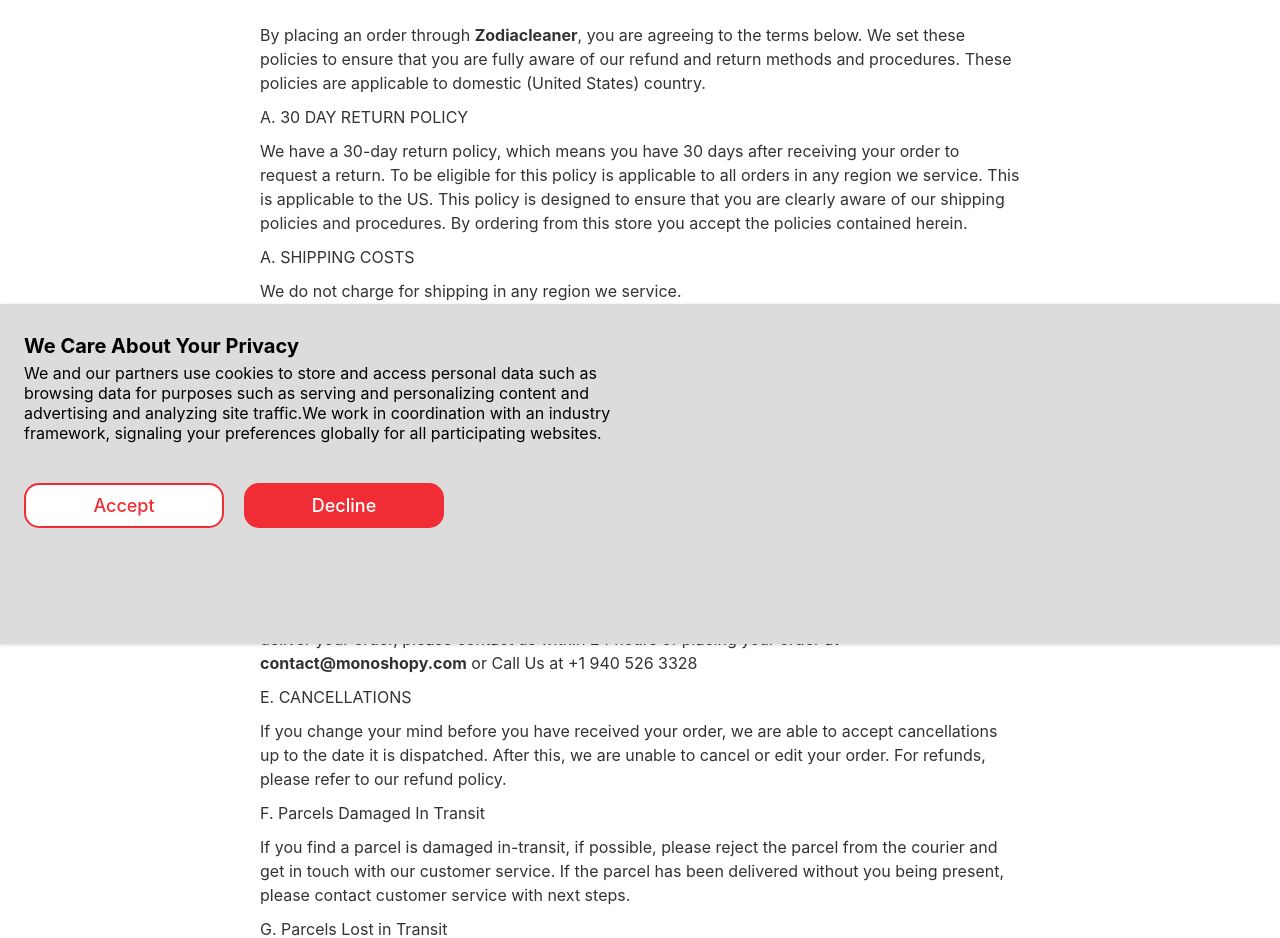
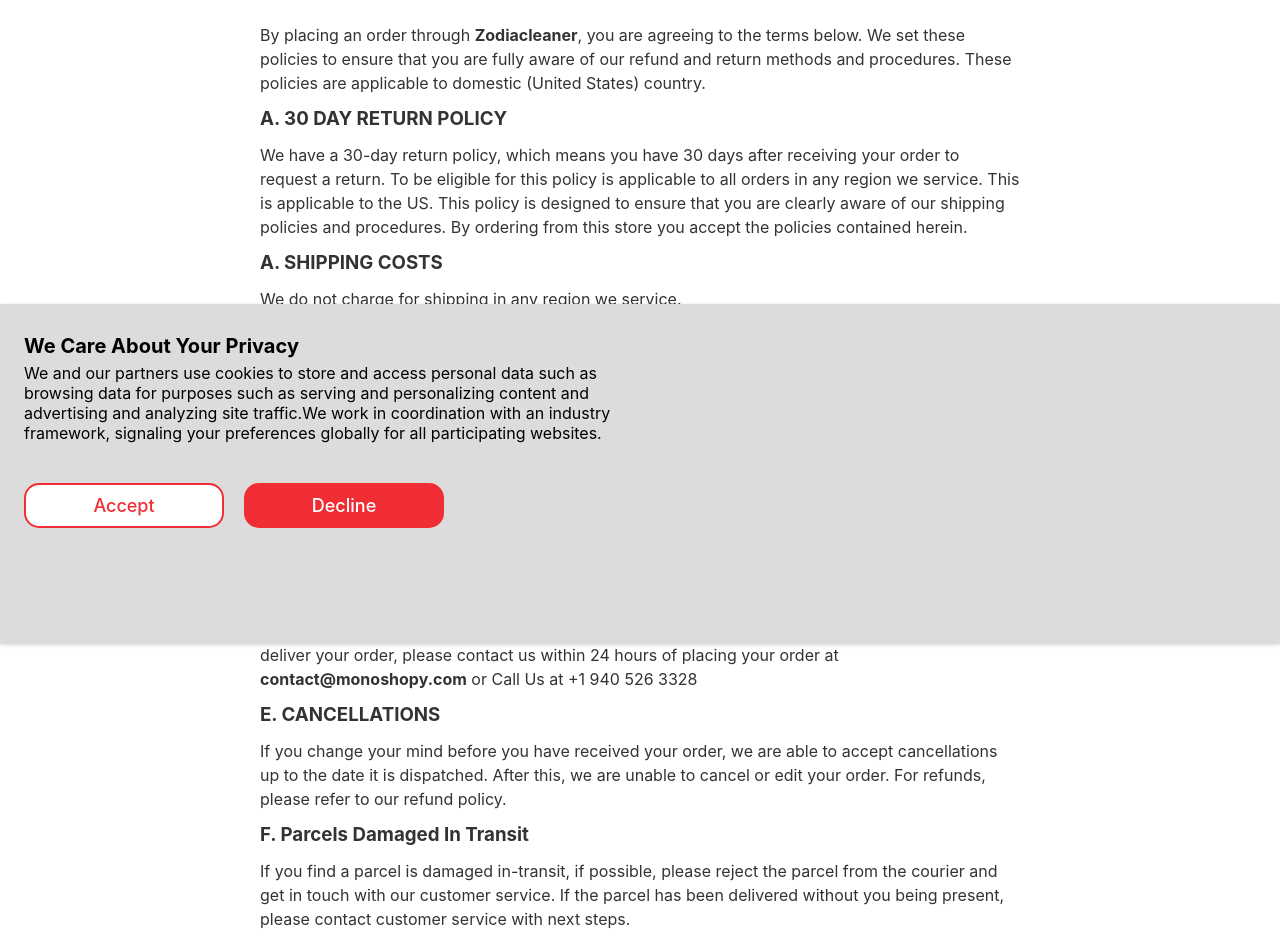
Before and after one commit to Reqvite/test2, a Next.js app: page /shipping-policy in a window 1280 px wide. Shown: the part 156-1094 px from the top of the page. Built offline with nearby package versions, Linux system fonts and the light colour scheme.

Commit message:
Update shipping-policy.tsx

```diff
--- a/src/pages/shipping-policy.tsx
+++ b/src/pages/shipping-policy.tsx
@@ -10,7 +10,7 @@ const ShippingPolicy = () => {
           are fully aware of our refund and return methods and procedures. These
           policies are applicable to domestic (United States) country.
         </p>
-        <p>A. 30 DAY RETURN POLICY</p>
+        <h3>A. 30 DAY RETURN POLICY</h3>
         <p>
           We have a 30-day return policy, which means you have 30 days after
           receiving your order to request a return. To be eligible for this
@@ -19,7 +19,7 @@ const ShippingPolicy = () => {
           clearly aware of our shipping policies and procedures. By ordering
           from this store you accept the policies contained herein.
         </p>
-        <p>A. SHIPPING COSTS</p>
+        <h3>A. SHIPPING COSTS</h3>
         <p>We do not charge for shipping in any region we service.</p>
         <p>B. TRANSIT, HANDLING &amp; ORDER CUT OFF TIME DOMESTICALLY</p>
         <p>
@@ -30,33 +30,33 @@ const ShippingPolicy = () => {
           or canceled. For information on the estimated arrival date, see the
           estimated shipping time reported at checkout.
         </p>
-        <p>C. Delivery Terms</p>
+        <h3>C. Delivery Terms</h3>
         <p>
           We use DPD, DHL, Yodel and Amazon Logistics. Carrier is determined on
           speed, item availability and weight.
         </p>
-        <p>D. CHANGE OF ADDRESS</p>
+        <h3>D. CHANGE OF ADDRESS</h3>
         <p>
           We cannot change the delivery address once it is in transit. If you
           need to change the place to deliver your order, please contact us
           within 24 hours of placing your order at{" "}
           <strong>contact@monoshopy.com</strong> or Call Us at +1 940 526 3328
         </p>
-        <p>E. CANCELLATIONS</p>
+        <h3>E. CANCELLATIONS</h3>
         <p>
           If you change your mind before you have received your order, we are
           able to accept cancellations up to the date it is dispatched. After
           this, we are unable to cancel or edit your order. For refunds, please
           refer to our refund policy.
         </p>
-        <p>F. Parcels Damaged In Transit</p>
+        <h3>F. Parcels Damaged In Transit</h3>
         <p>
           If you find a parcel is damaged in-transit, if possible, please reject
           the parcel from the courier and get in touch with our customer
           service. If the parcel has been delivered without you being present,
           please contact customer service with next steps.
         </p>
-        <p>G. Parcels Lost in Transit</p>
+        <h3>G. Parcels Lost in Transit</h3>
         <p>
           In relation to missing packages, if your item has not arrived within
           30 calendar days, please contact us at{" "}
```
